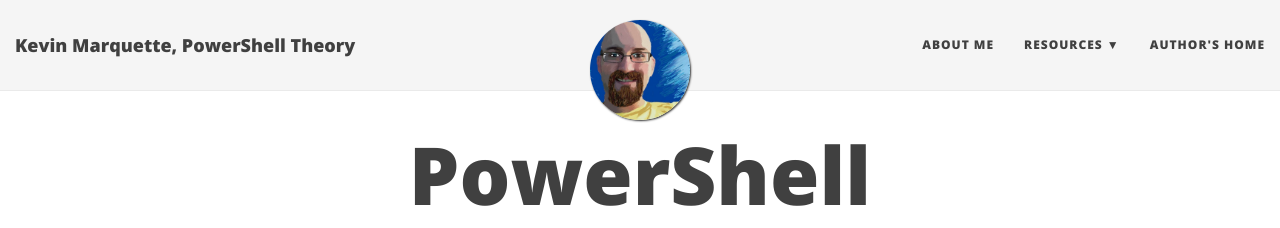
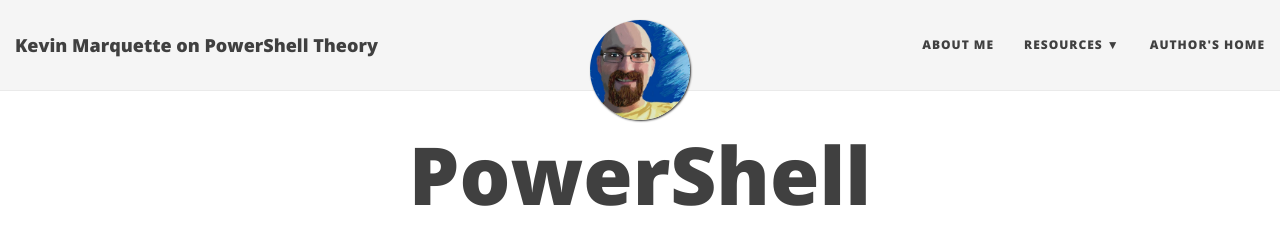
Before and after one commit to KevinMarquette/kevinmarquette.github.io, a Jekyll site: the page built from index.html, in a window 1280 px wide. Shown: the top 228 px of the page. Built offline with Jekyll 4.4.1, drawn with Linux system fonts in a browser that asks for light colours; nearby versions of some CDN libraries; the list of posts is cut into pages by our own code.

```diff
--- a/_config.yml
+++ b/_config.yml
@@ -14,7 +14,7 @@ baseurl: ""
 # Of course don't forget to change the username and projectname to YOUR username and project
 
 # Name of website
-title: Kevin Marquette, PowerShell Theory
+title: Kevin Marquette on PowerShell Theory
 
 # Short description of your site
 description: I love to explore and discover how Powershell works.
```
